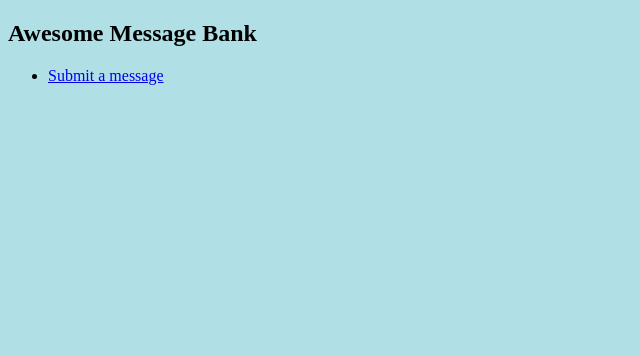
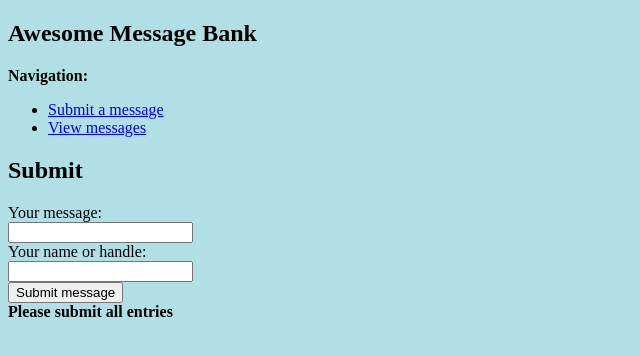
Before and after one commit to renzotw/pic16-demo-site, a Flask app: page /submit/ in a window 1280 px wide. Shown: the top 356 px of the page, without its empty margins (0-640 px from the left). Run offline with Flask 2, Linux system fonts and the light colour scheme.

Commit message:
Update base.html

```diff
--- a/templates/base.html
+++ b/templates/base.html
@@ -3,8 +3,15 @@
 <title>{% block title %}{% endblock %} PIC16B Website</title>
 <nav>
   <h1>Awesome Message Bank</h1>
-  <!-- <b>Navigation:</b> -->
+  <b>Navigation:</b>
   <ul>
     <li><a href="{{ url_for('submit') }}">Submit a message</a></li>
+    <li><a href="{{ url_for('view') }}">View messages</a></li>
   </ul>
 </nav>
+<section class="content">
+  <header>
+    {% block header %}{% endblock %}
+  </header>
+  {% block content %}{% endblock %}
+</section>
```
